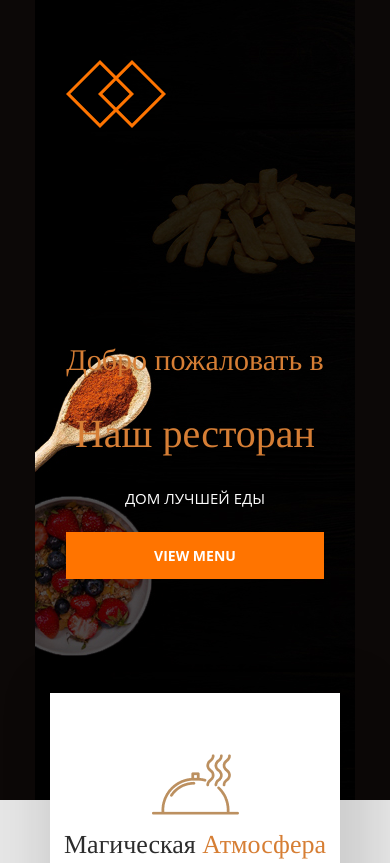
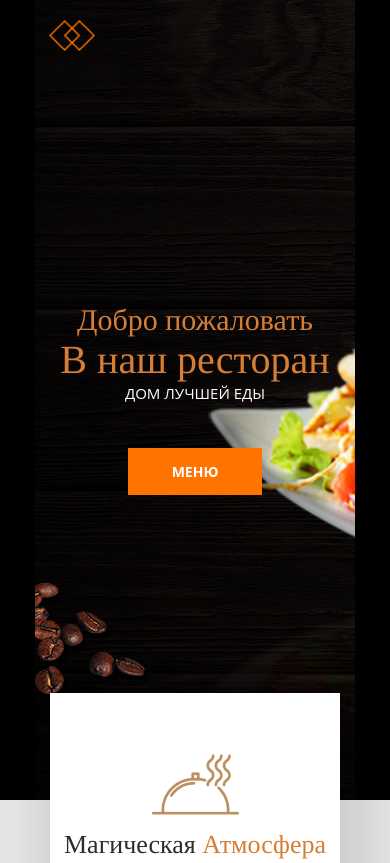
Before and after one commit to Ocetrik/pc, a website: page #src/index.html in a window 390 px wide. Shown: the top 863 px of the page. Drawn offline with nearby package versions, Linux system fonts and the light colour scheme; files that its build step writes are made by us from their sources; a web font is replaced by a local one.

Commit message:
Добавил блок breakpoint

```diff
--- /dev/null
+++ b/#src/_main-breakpoint.html
@@ -0,0 +1,18 @@
+<div class="main-breakpoint">
+   <div class="main-container">
+      <!-- <div class="content-container"> -->
+         <div class="breakpoint__header">
+            <div class="header__logo">
+               <img src="img/LOGO.png" alt="">
+            </div>
+            <div class="header__burger"></div>
+         </div>
+         <div class="breakpoint__title">
+            <div class="breakpoint__welcome">Добро пожаловать</div>
+            <div class="breakpoint__our-restaurant">В наш ресторан</div>
+            <div class="breakpoint__home">ДОМ ЛУЧШЕЙ ЕДЫ</div>
+            <button class="breakpoint__button">МЕНЮ</button>
+         </div>
+      <!-- </div> -->
+   </div>
+</div>
--- a/#src/index.html
+++ b/#src/index.html
@@ -11,6 +11,7 @@
 <div class="wrapper">
     <div class="main">
         @@include('_main-cont.html')
+        @@include('_main-breakpoint.html')
         @@include('_main-hist.html')
         @@include('_main-holiday.html')
         @@include('_main-dish.html')
--- /dev/null
+++ b/#src/scss/_breakpoint.scss
@@ -0,0 +1,68 @@
+.main-breakpoint {
+   display: none;
+}
+
+@media screen and (max-width: 992px) {
+.main-breakpoint {
+   background: #000;
+   display: block;
+}
+.main-container {
+   height: 800px;
+   max-width: 320px;
+   background: url("/img/heroimage.png") center;
+}
+.content-container {
+}
+.breakpoint__header {
+}
+.header__logo {
+   margin: 0;
+   margin-bottom: 252px;
+   img{
+      height: 31px;
+   }
+}
+.header__burger {
+}
+.breakpoint__title {
+   display: flex;
+   flex-direction: column;
+   align-items: center;
+}
+.breakpoint__welcome {
+   font-family: 'Tinos';
+   font-style: normal;
+   font-weight: normal;
+   font-size: 30px;
+   line-height: 34px;
+   color: #D67E35;
+}
+.breakpoint__our-restaurant {
+   font-family: 'Tinos';
+   font-style: normal;
+   font-weight: normal;
+   font-size: 40px;
+   line-height: 46px;
+   color: #D67E35;
+}
+.breakpoint__home {
+   font-family: $font;
+   font-style: normal;
+   font-weight: normal;
+   font-size: 15px;
+   line-height: 20px;
+   color: #FFFFFF;
+   margin-bottom: 45px;
+}
+.breakpoint__button {
+   padding: 14px 44px;
+   background: #FF7400;
+   font-family: $font;
+   font-style: normal;
+   font-weight: bold;
+   font-size: 14px;
+   line-height: 19px;
+   color: #FFFFFF;
+}
+}
--- a/#src/scss/_gallery.scss
+++ b/#src/scss/_gallery.scss
@@ -48,7 +48,7 @@
   font-size: 54px;
   line-height: 62px;
   margin-bottom: 107px;
-  padding-top: 100px;
+  margin-top: 100px;
   span{
     color: #D67E34;
    }
@@ -152,10 +152,12 @@
 }
 .pictures__subrow {
   flex-direction: column;
-  gap: 21px;
+  gap: 20px;
+  padding-bottom: 21px;
 }
 .left {
-  padding-top: 21px;
+  padding-top: 20px;
+  padding-bottom: 0;
 }
 .pictures__subpic {
 }
@@ -166,6 +168,7 @@
   line-height: 46px;
   max-width: 170px;
   margin-bottom: 80px;
+  margin-top: 75px;
 }
 
 
--- a/#src/scss/_main.scss
+++ b/#src/scss/_main.scss
@@ -23,6 +23,9 @@
  }
 
  .header__logo {
+   padding-top: 20px;
+   padding-left: 14px;
+   margin: 0;
  }
 
  .header__nav {
@@ -171,54 +174,60 @@
 //   }
 // }
 @media screen and (max-width: 992px) {
-  .main-container {
-    max-width: 320px;
-  }
-  .content-container {
-  }
-  .main__title {
-  }
-  .header__nav{
-      display: none;
-  }
-  .header__musor{
-      display: none;
-  }
-  .header__vertical-line{
+  section{
     display: none;
   }
-  .header__phone{
-    display: none;
-  }
-  .header__order{
-    display: none;
-  }
-  .main-title{
-    display: flex;
-    flex-direction: column;
-    &__welcome{
-      padding-left: 100px;
-    }
-  }
-  .main-title__welcome{
-    justify-content: center;
-    padding-left: 0;
-    font-size: 30px;
+  // .main-container {
+  //   max-width: 320px;
+  // }
+  // .content-container {
+  // }
+  // .main__title {
+  // }
+  // .header__nav{
+  //     display: none;
+  // }
+  // .header__musor{
+  //     display: none;
+  // }
+  // .header__logo{
+  //   display: none;
+  // }
+  // .header__vertical-line{
+  //   display: none;
+  // }
+  // .header__phone{
+  //   display: none;
+  // }
+  // .header__order{
+  //   display: none;
+  // }
+  // .main-title{
+  //   display: flex;
+  //   flex-direction: column;
+  //   &__welcome{
+  //     padding-left: 100px;
+  //   }
+  // }
+  // .main-title__welcome{
+  //   justify-content: center;
+  //   padding-left: 0;
+  //   font-size: 30px;
 
-  }
-  .main-title__restoran{
-    padding-left: 0;
-    font-size: 40px;
-  }
-  .main-title__food{
-    padding-left: 0;
-    font-size: 15px;
-    span:first-child, span:last-child {
-      display: none;
-    }
-  }
-  .main-title__menu{
-  padding: 14px 28px;
-  margin-left: 0;
-  }
+  // }
+  // .main-title__restoran{
+  //   padding-left: 0;
+  //   font-size: 40px;
+  // }
+  // .main-title__food{
+  //   padding-left: 0;
+  //   font-size: 15px;
+  //   span:first-child, span:last-child {
+  //     display: none;
+  //   }
+  // }
+  // .main-title__menu{
+  // padding: 14px 28px;
+  // margin-left: 0;
+  // }
 }
--- a/#src/scss/style.scss
+++ b/#src/scss/style.scss
@@ -14,10 +14,11 @@ $font: "Open Sans";
 
 .main {
   background-color: #0C0807;
-  ;
 }
 
 @import "main";
+
+@import "breakpoint";
 
 @import "history";
 
```
Also changed, not shown: #src/img/logo1.png (added), #src/img/logo2.png (added).
